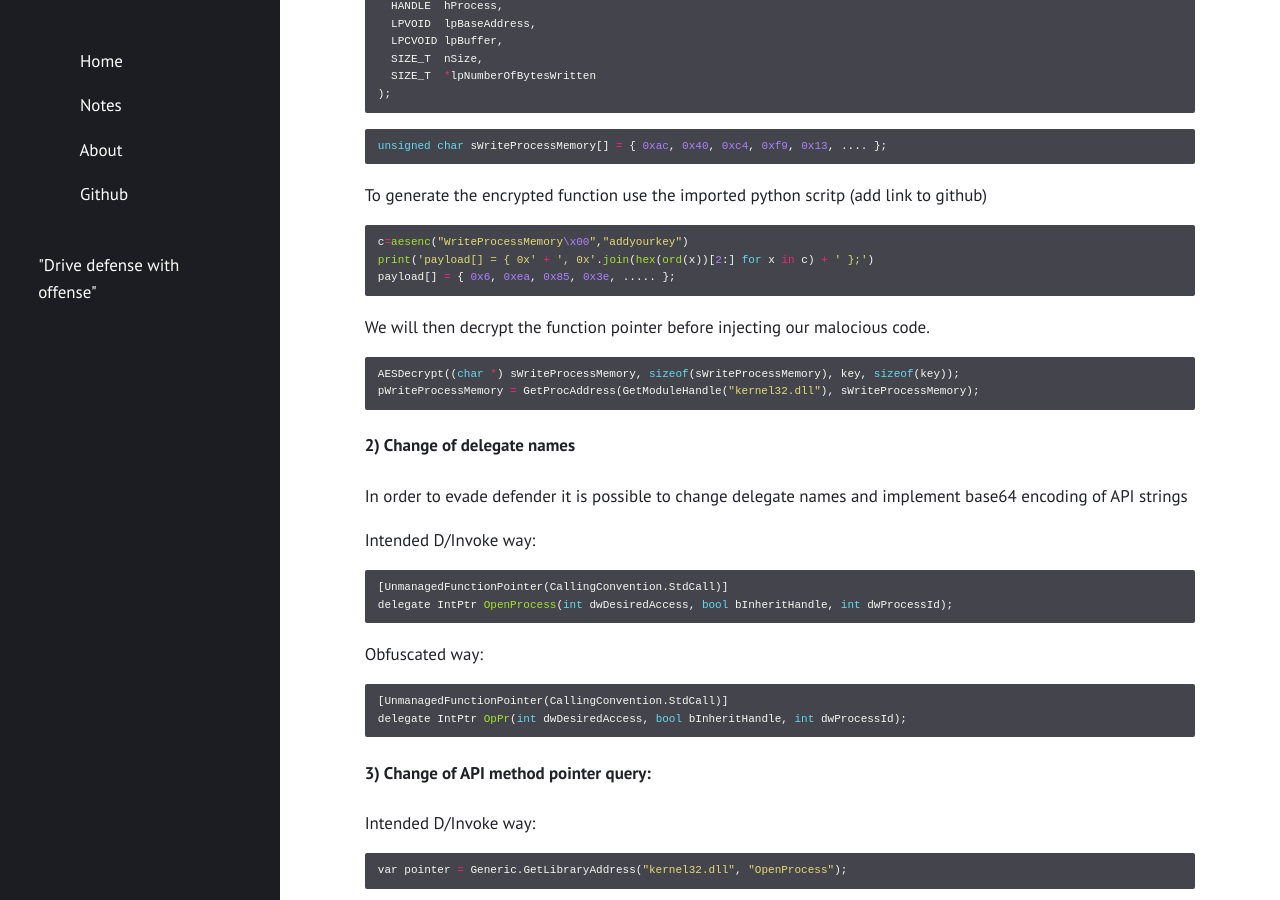
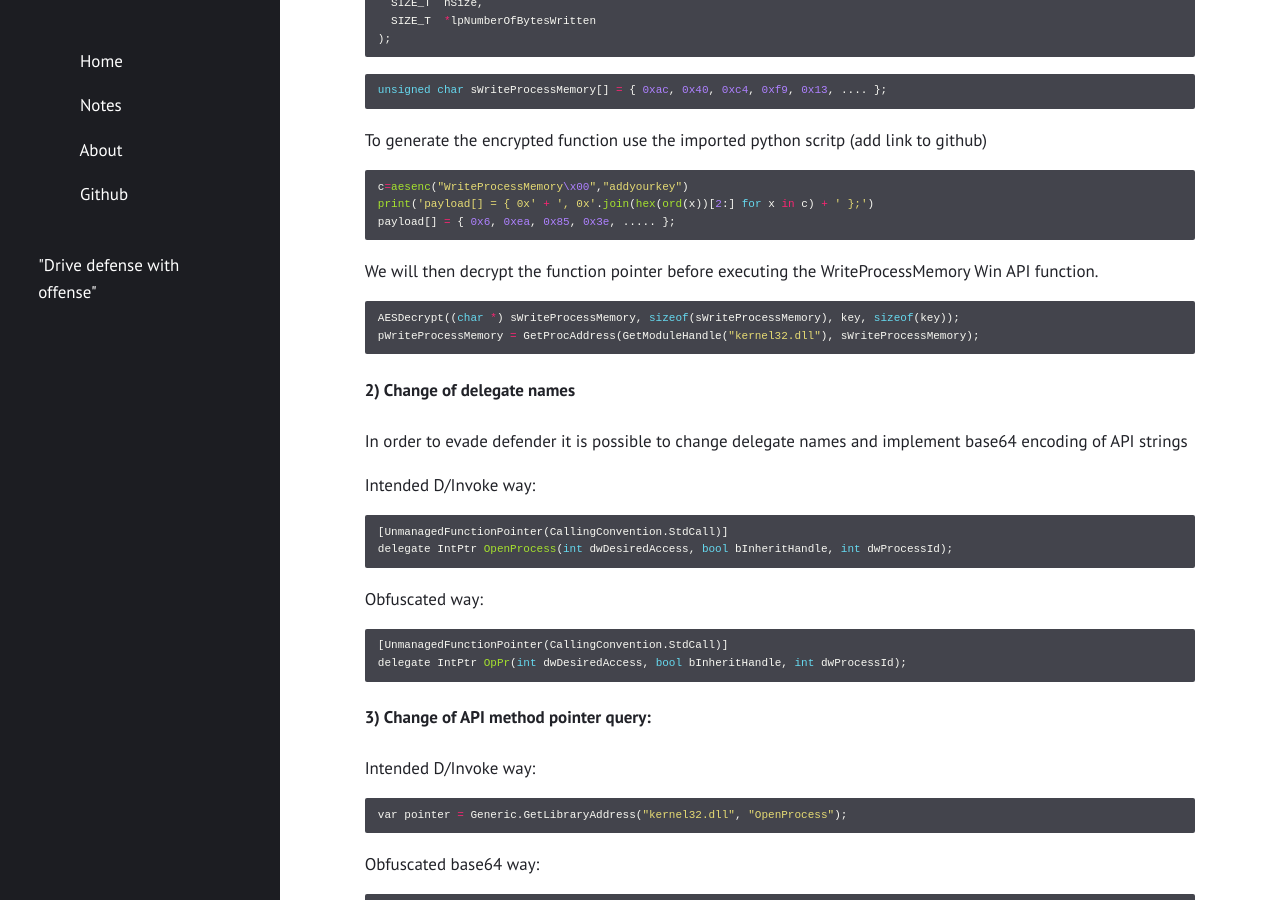
Before and after one commit to Fil88/Fil88.github.io, a Jekyll site: the page built from _posts/2021-03-01-Windows-Evasion.md, in a window 1280 px wide and 900 px high, scrolled down 7039 px. Built offline with Jekyll 4.4.1, drawn with Linux system fonts in a browser that asks for light colours; some of the changed lines change nothing that is shown; some of the changed text lies outside the part shown.

Commit message:
Update 2021-03-01-Windows-Evasion.md

````diff
--- a/_posts/2021-03-01-Windows-Evasion.md
+++ b/_posts/2021-03-01-Windows-Evasion.md
@@ -127,11 +127,9 @@
 </p>
 
 
-## Add AES String Encryption
+## String and functions obfuscation
 
-## 1) AES String Encryption
-
-`Add AES paylod Encryption`
+#### 1) AES String Encryption
 
 First of all we need the c++ function to apply AES encryption/decryption
 
@@ -192,7 +190,7 @@
 ```
 
 
-We will then decrypt the function pointer before injecting our malocious code.
+We will then decrypt the function pointer before executing the WriteProcessMemory Win API function.
 
 ```cpp
 AESDecrypt((char *) sWriteProcessMemory, sizeof(sWriteProcessMemory), key, sizeof(key));
````
